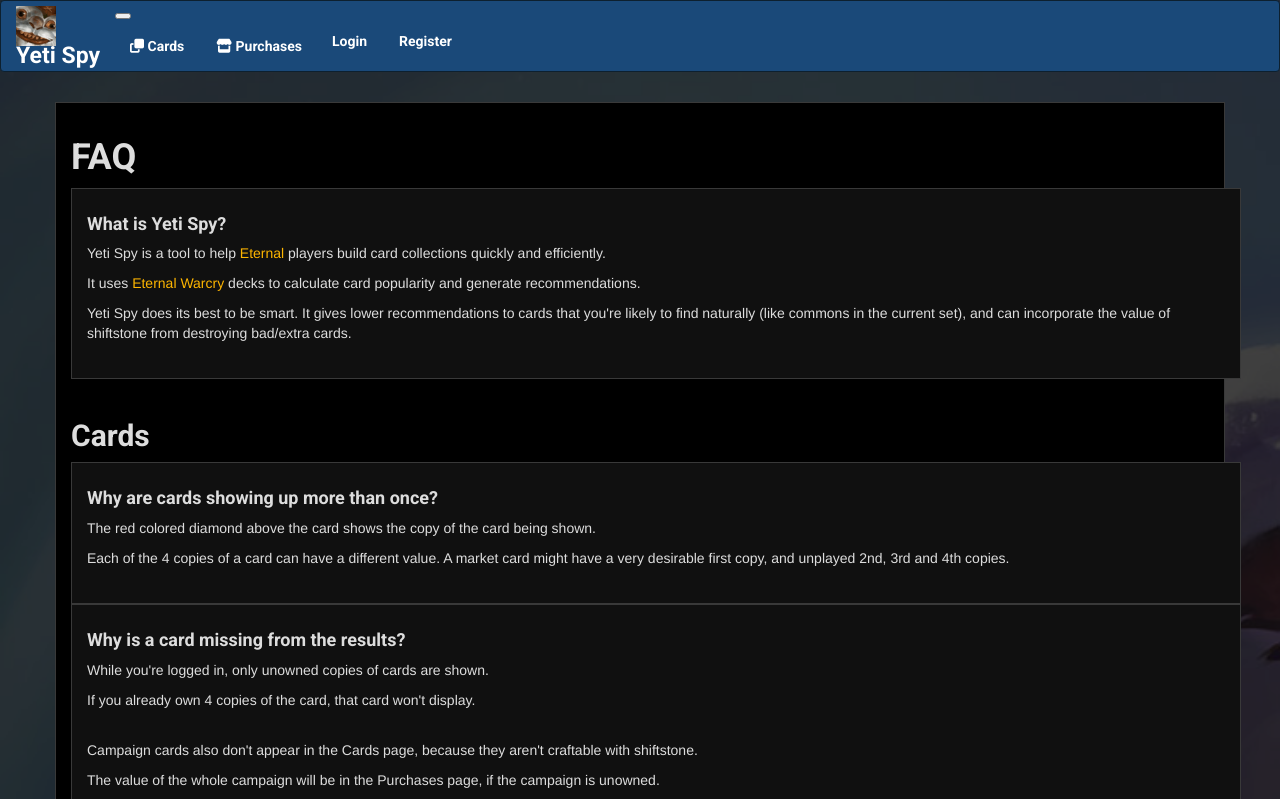
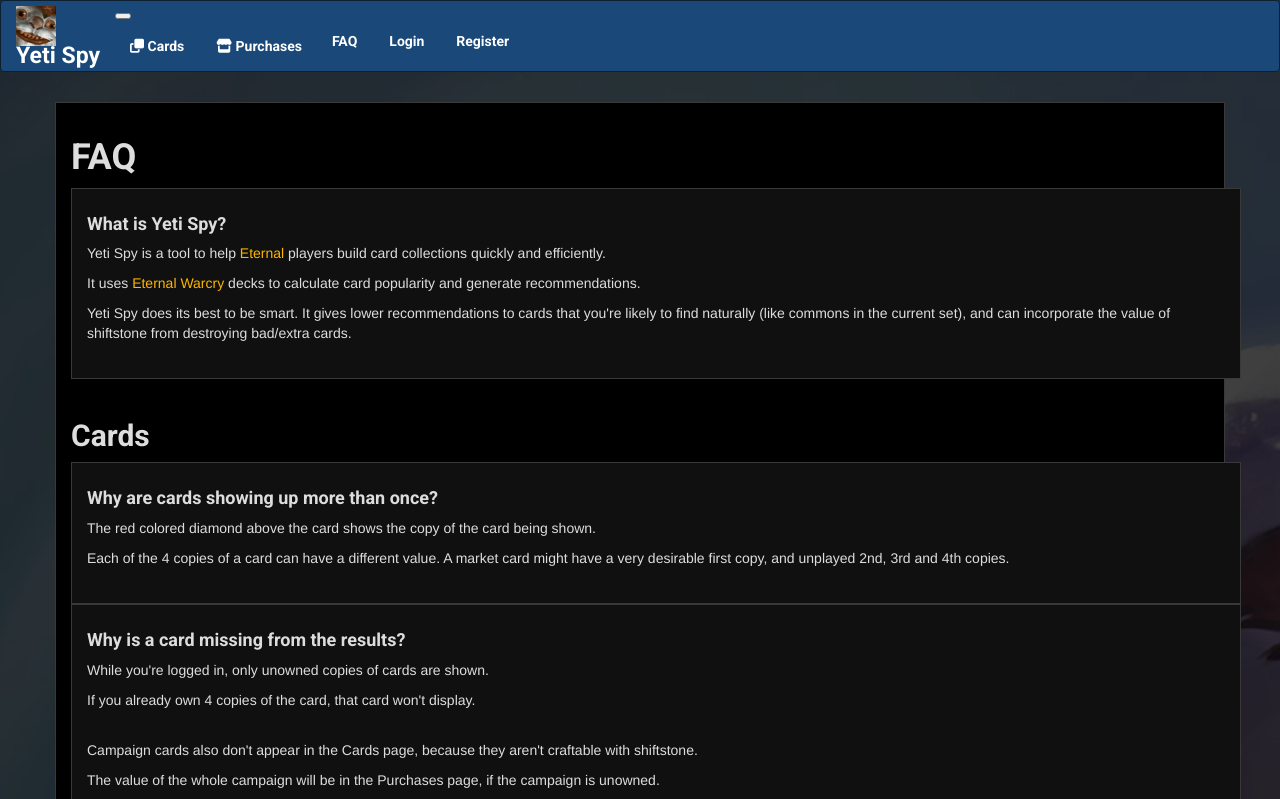
Before and after one commit to Qazzquimby/YetiSpy, a Python web app: template infiltrate/templates/faq.html in a window 1280 px wide. Shown: the top 799 px of the page. Run offline with Jinja, Linux system fonts and the light colour scheme; the template is opened without the code that fills it, so the values that code supplies are empty; some libraries are stand-ins or nearby versions.

Commit message:
Add link to faq

```diff
--- a/infiltrate/templates/base.html
+++ b/infiltrate/templates/base.html
@@ -60,8 +60,14 @@
                     </li>
                 {% endfor %}
             </ul>
-            <ul class="nav nav-pills
-                flex-row justify-content-md-center justify-content-start flex-nowrap">
+            <ul class="nav nav-pills flex-row justify-content-md-center
+                        justify-content-start flex-nowrap">
+                <li class="navbar-item">
+                    <a href="/faq"
+                       class="nav-link text-white">
+                        FAQ
+                    </a>
+                </li>
                 {% if current_user.is_authenticated %}
                     <li class="navbar-item">
                         <a href="#"
```
